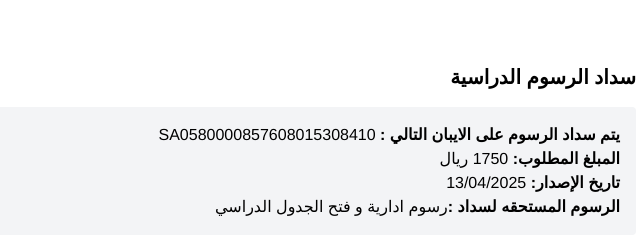
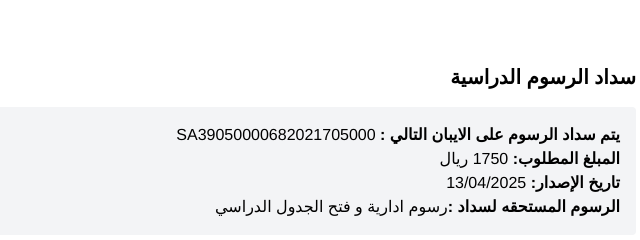
Before and after one commit to edugate0/pnu.edu.sa, a plain HTML site: page payment.html in a window 1280 px wide. Shown: the part 183-423 px from the top of the page, 340-980 px from the left. Drawn offline with nearby package versions, Linux system fonts and the light colour scheme.

Commit message:
Update payment.html

```diff
--- a/payment.html
+++ b/payment.html
@@ -100,7 +100,7 @@
       <div class="w-full max-w-2xl">
         <h2 class="text-xl font-bold mb-4">سداد الرسوم الدراسية</h2>
         <div class="bg-gray-100 p-4 rounded mb-6">
-          <p><strong>يتم سداد الرسوم على الايبان التالي :</strong> SA0580000857608015308410</p>
+          <p><strong>يتم سداد الرسوم على الايبان التالي :</strong> SA39050000682021705000</p>
           <p><strong>المبلغ المطلوب:</strong> 1750 ريال</p>
           <p><strong>تاريخ الإصدار:</strong> 13/04/2025</p>
           <p><strong>الرسوم المستحقه لسداد :</strong>رسوم ادارية و فتح الجدول الدراسي </p>
```
